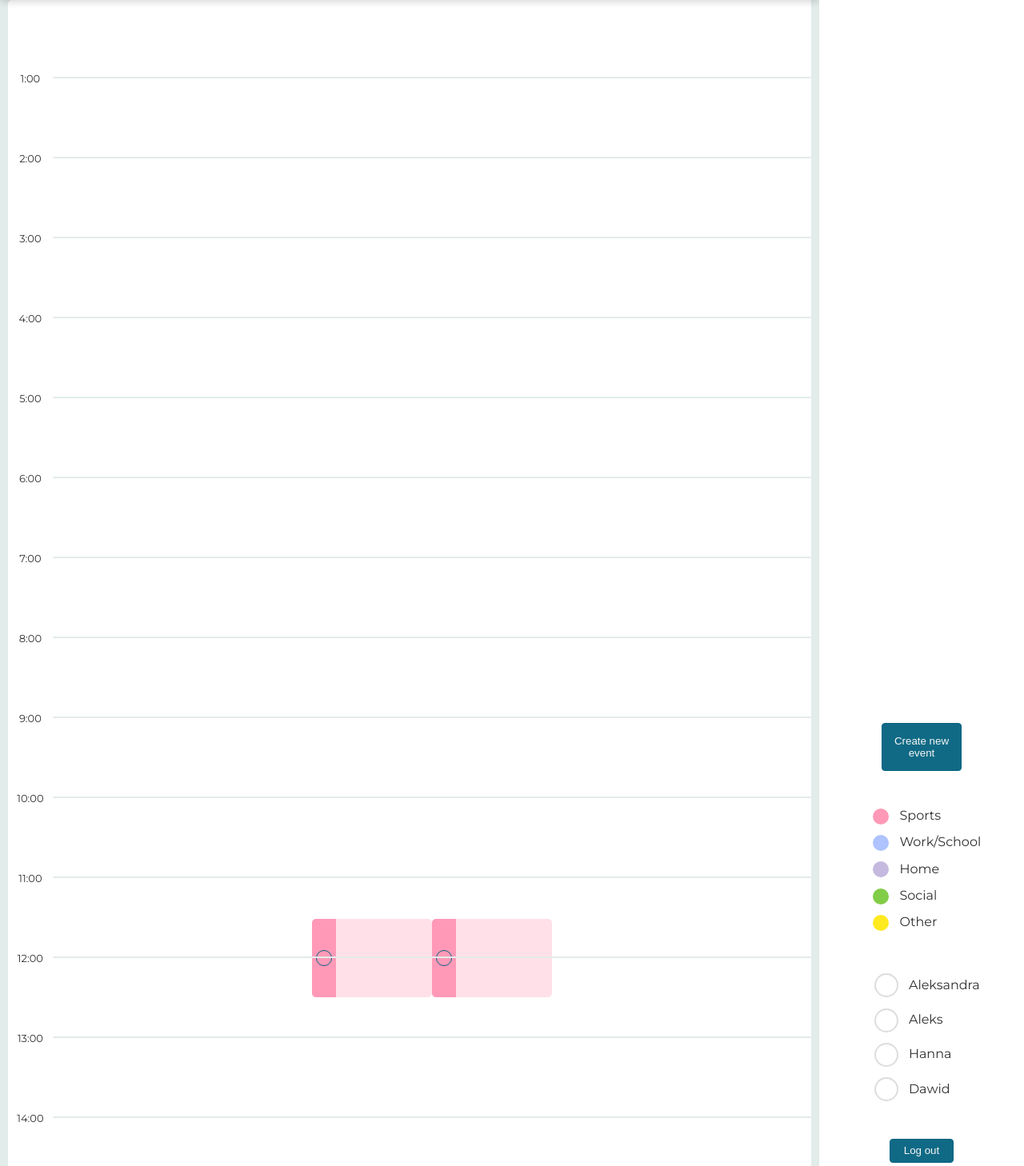
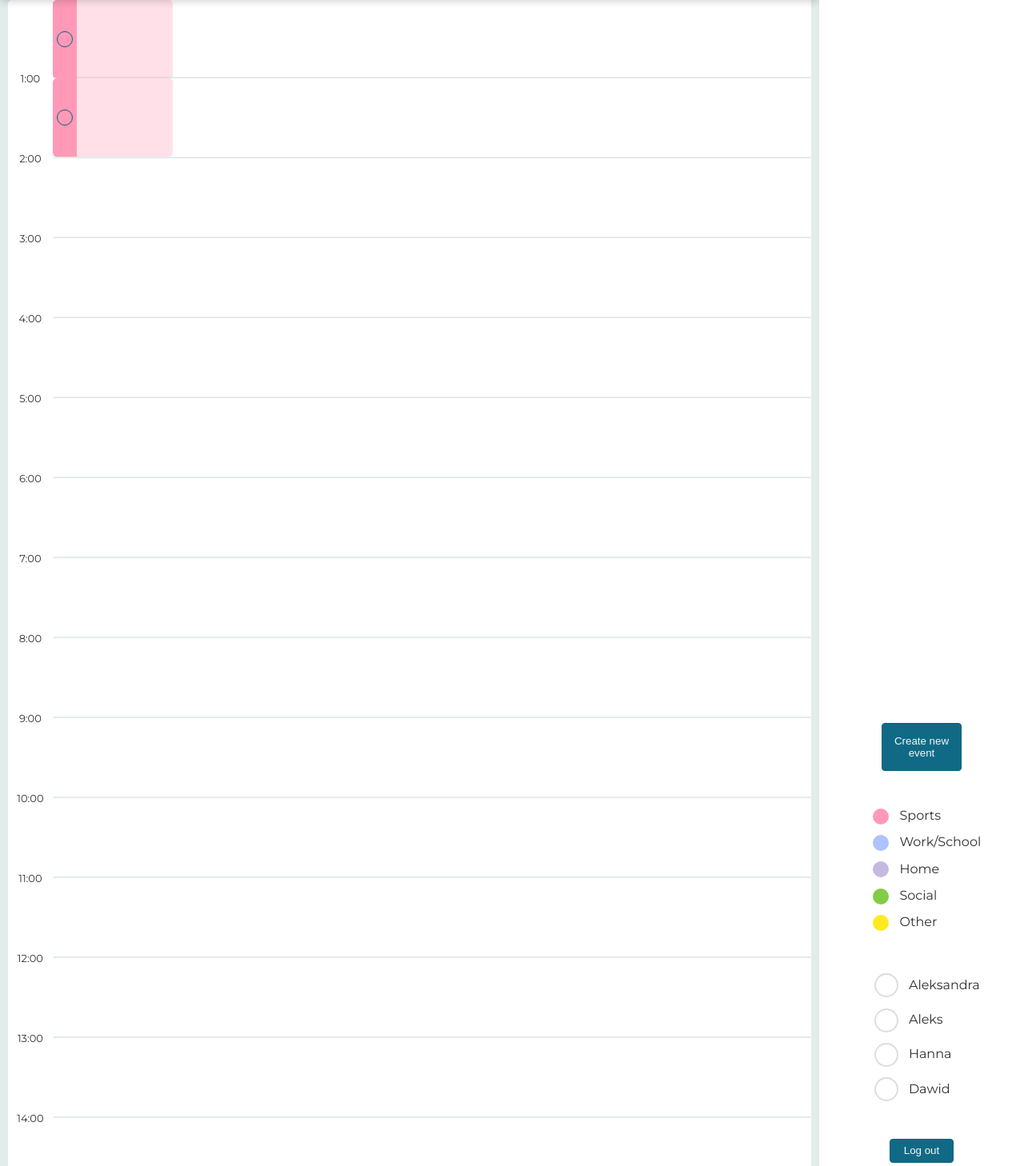
Before and after one commit to AleksandraBialasPK/LiMi_WdPAI, a PHP site: page /public/views/day.html in a window 1280 px wide. Shown: the part 80-1538 px from the top of the page at 80% size. Run offline with PHP 8.4, Linux system fonts and the light colour scheme; some libraries are stand-ins or nearby versions; some web fonts are replaced.

Commit message:
NOW IT WORKS

```diff
--- a/public/JS/createNewEvent.js
+++ b/public/JS/createNewEvent.js
@@ -30,7 +30,7 @@
                         </div>
                    </div>`;
     }
-    const event = document.querySelector(".day-grid-tile");
+    const event = document.querySelector(".event-container");
     event.innerHTML = events;
 }
 addEvent(3, 5);
--- a/public/JS/day.js
+++ b/public/JS/day.js
@@ -152,7 +152,7 @@
     for (let i = 0; i <= 22; i++) {
         breakLines += `<div class="day-break-line"></div>`;
     }
-    const dayBreakLines = document.querySelector(".day-break-line-container");
+    const dayBreakLines = document.querySelector(".day-grid-tile");
     dayBreakLines.innerHTML = breakLines;
 }
 generateDay();
--- a/public/css/calendar.css
+++ b/public/css/calendar.css
@@ -287,16 +287,9 @@
 }
 
 .day-grid-tile {
-    display: flex;
-    justify-content: center;
-    align-items: center;
     background-color: #FFFFFF;
     border-radius: 0 5px 5px 0;
-}
-
-.day-break-line-container {
     display: grid;
-    grid-column: 2 / span 1;
     grid-template: 96px repeat(23, 100px) / 1fr;
 }
 
@@ -311,7 +304,11 @@
     background-color: #ffffff;
 }
 
-.day-break-line-container, .day-grid-tile-container {
+.event-container {
+    grid-column: 2 / span 1;
+}
+
+.event-container, .day-grid-tile-container {
     grid-column: 2 / span 1;
     grid-row: 1 / span 1;
 }
--- a/public/views/day.html
+++ b/public/views/day.html
@@ -77,7 +77,7 @@
             </div>
             <div class="day-grid-tile-container">
             </div>
-            <div class="day-break-line-container">
+            <div class="event-container">
             </div>
         </section>
     </main>
```
